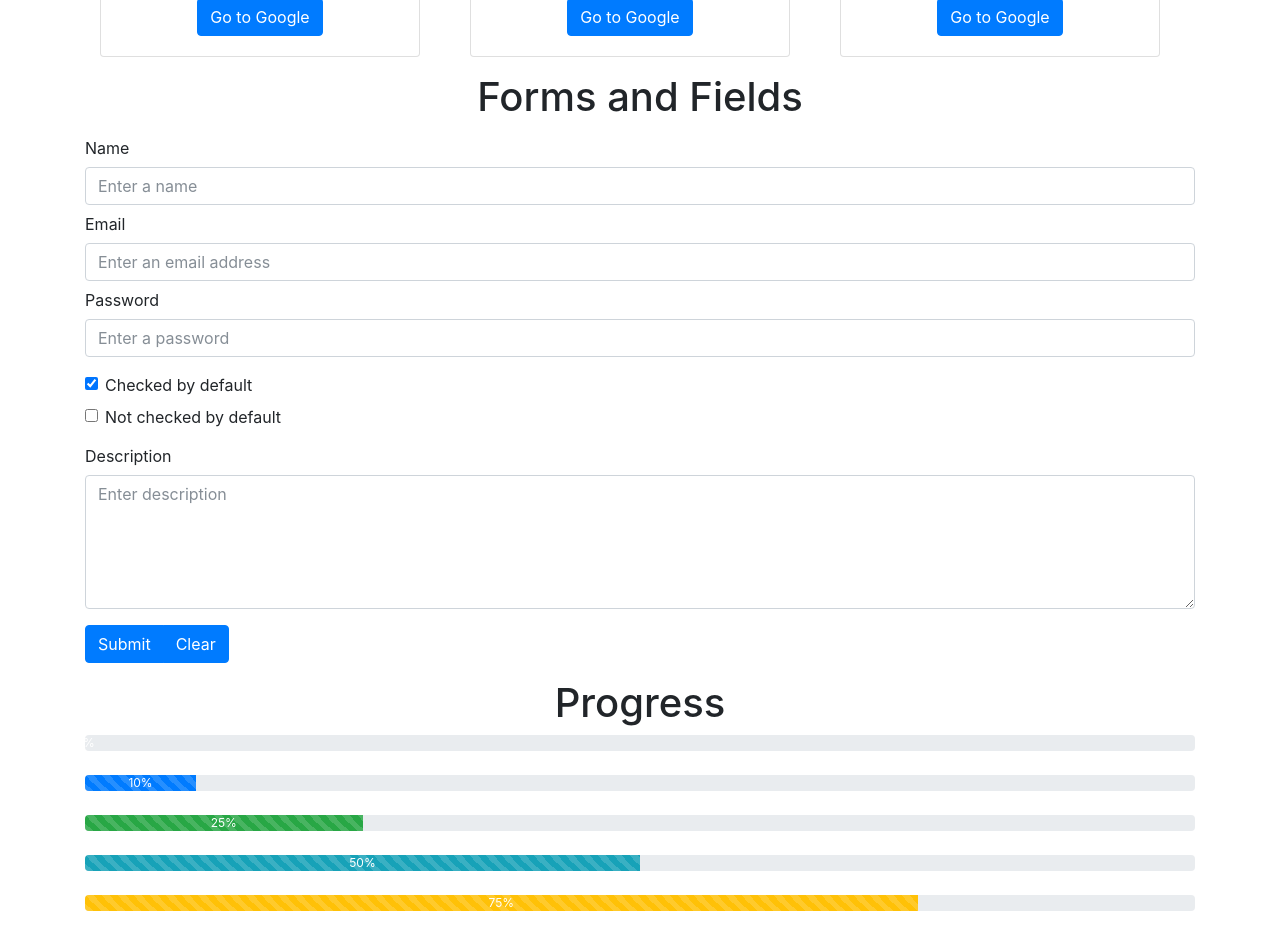
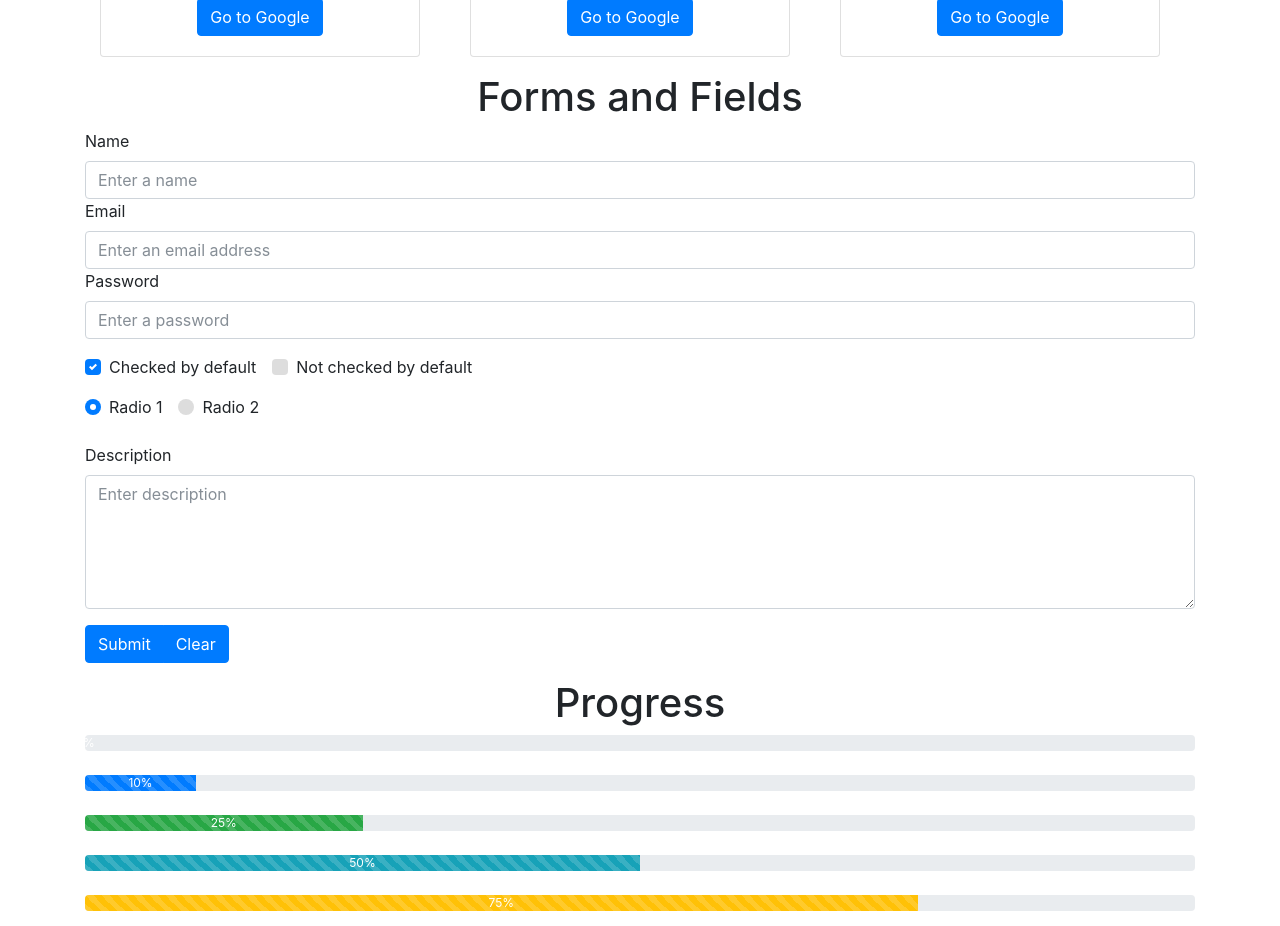
Before and after one commit to Gurenax/react-bootstrap-components, a React (Create React App) app: page / in a window 1280 px wide. Shown: the part 1220-2146 px from the top of the page. Built offline with nearby package versions, Linux system fonts and the light colour scheme.

Commit message:
Refactor Label and Checkbox component

```diff
--- a/src/App.js
+++ b/src/App.js
@@ -13,6 +13,7 @@ import TextField from './components/forms/TextField'
 import FormButton from './components/forms/FormButton'
 import TextArea from './components/forms/TextArea'
 import Checkbox from './components/forms/Checkbox'
+import RadioButton from './components/forms/RadioButton'
 import Progress from './components/Progress'
 import ButtonGroup from './components/ButtonGroup'
 import Container from './components/Container'
@@ -85,16 +86,13 @@ class App extends Component {
               </FormGroup>
 
               <FormGroup type='check'>
-                <Label forId='checkMe' type='checkbox'>
-                  <Checkbox id='checkMe' checked />
-                  Checked by default
-                </Label>
+                <Checkbox id='checkMe' description='Checked by default' checked />
+                <Checkbox id='checkMe2' description='Not checked by default' />
               </FormGroup>
-              <FormGroup type='check'>
-                <Label forId='checkMe2' type='checkbox'>
-                  <Checkbox id='checkMe2' />
-                  Not checked by default
-                </Label>
+
+              <FormGroup>
+                <RadioButton id='radio1' group='radio' description='Radio 1' selected />
+                <RadioButton id='radio2' group='radio' description='Radio 2' />
               </FormGroup>
 
               <FormGroup>
--- a/src/components/forms/Checkbox.js
+++ b/src/components/forms/Checkbox.js
@@ -3,11 +3,15 @@ import React from 'react'
 /*
 *  Checkbox component
 *  id - name of the component
-*  placeholder - placeholder description
+*  description - text beside checkbox
 *  checked - if the checkbox is ticked
 */
-const Checkbox = ({ id, checked }) => (
-  <input type='checkbox' id={ id } className='form-check-input' defaultChecked={ checked } />
+const Checkbox = ({ id, description, checked }) => (
+  <label class="custom-control custom-checkbox">
+    <input id={ id } name={ id } type="checkbox" class="custom-control-input" defaultChecked={ checked } />
+    <span class="custom-control-indicator"></span>
+    <span class="custom-control-description">{ description }</span>
+  </label>
 )
 
 export default Checkbox
--- a/src/components/forms/Label.js
+++ b/src/components/forms/Label.js
@@ -1,14 +1,7 @@
 import React from 'react'
 
-const Label = ({ forId, children, type='text' }) => {
-  let className = 'col-form-label'
-  if (type==='checkbox') {
-    className='form-check-label'
-  }
-
-  return (
-    <label className={ className } for={ forId }>{ children }</label>
-  )
-}
+const Label = ({ forId, children }) => (
+  <label for={ forId }>{ children }</label>
+)
 
 export default Label
```
